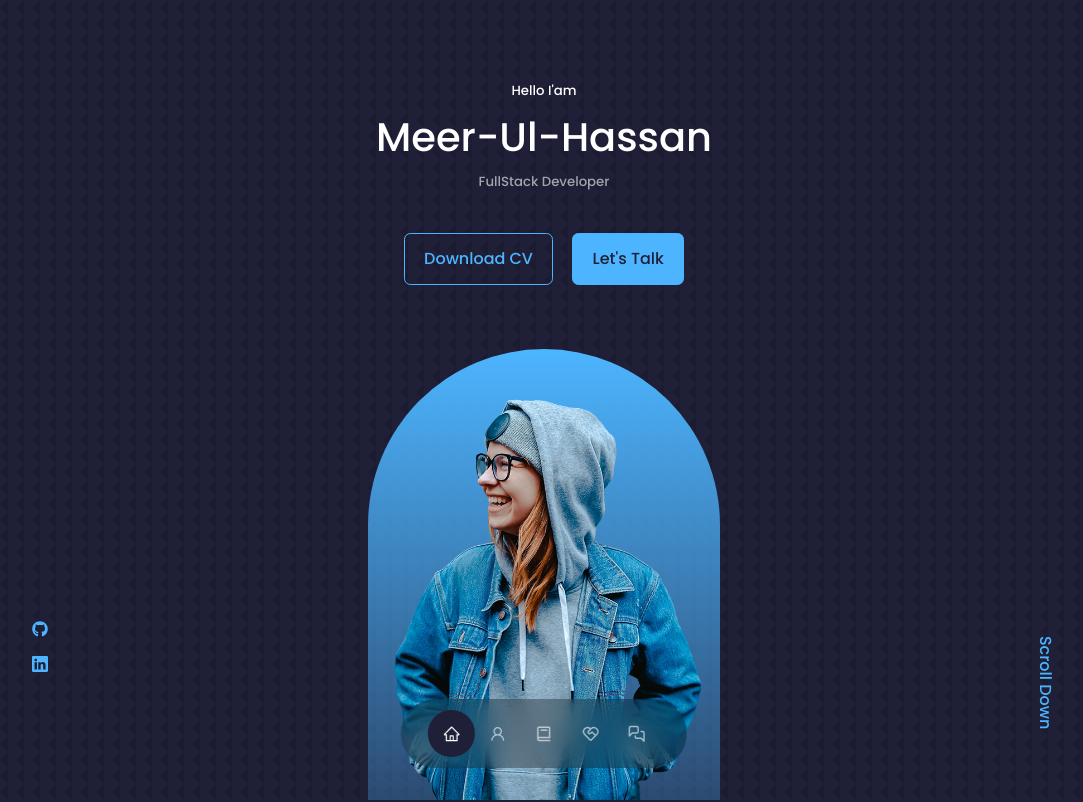
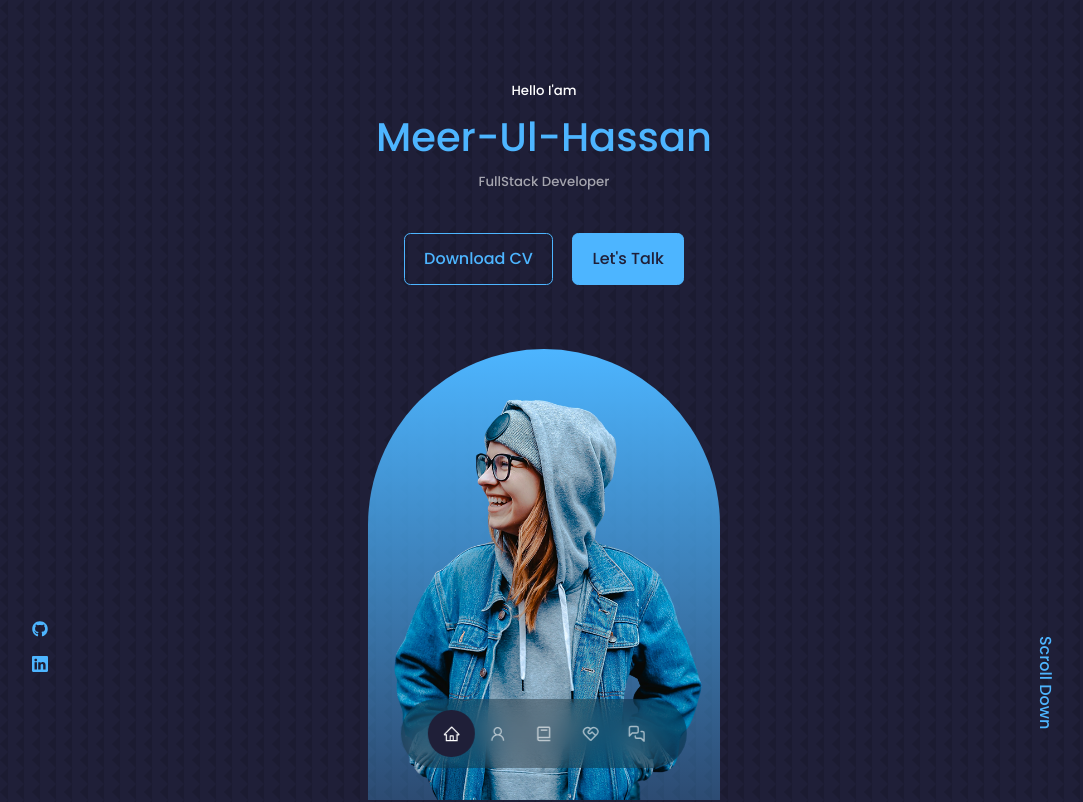
Before and after one commit to MeerUlHassan/Re, a React (Create React App) app: page / in a window 1280 px wide. Shown: the top 802 px of the page, without its empty margins (96-1179 px from the left). Built offline with nearby package versions, Linux system fonts and the light colour scheme.

Commit message:
general style updated

```diff
--- a/src/index.css
+++ b/src/index.css
@@ -51,7 +51,7 @@ h1{
 section{
     margin-top: 8rem;
 }
-section > h2, section > h5{
+section > h2, section > h5,h1{
     text-align: center;
     color:var(--color-primary);
 }
```
